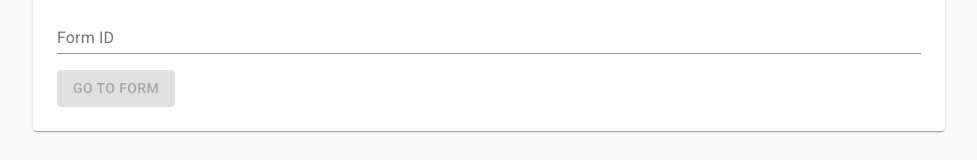
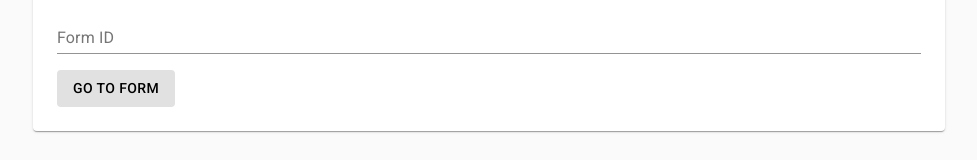
Before and after one commit to nireo/forms, a React (Create React App) app in the folder client/: page / in a window 1280 px wide. Both pictures are taken after a click on the button "Answer form". Shown: the part 226-386 px from the top of the page, without its empty margins (151-1128 px from the left). Built offline with nearby package versions, Linux system fonts and the light colour scheme.

Commit message:
made loading form from server

```diff
--- a/client/src/components/Create/TestView.tsx
+++ b/client/src/components/Create/TestView.tsx
@@ -1,42 +1,43 @@
-import React, { useState, useEffect } from 'react';
-import Paper from '@material-ui/core/Paper';
-import { makeStyles, Theme } from '@material-ui/core/styles';
-import Container from '@material-ui/core/Container';
-import { FormInput } from './FormInput';
-import { NewQuestion } from './NewQuestion';
-import { Question } from '../../interfaces/Question';
+import React, { useState, useEffect } from "react";
+import Paper from "@material-ui/core/Paper";
+import { makeStyles, Theme } from "@material-ui/core/styles";
+import Container from "@material-ui/core/Container";
+import { FormInput } from "./FormInput";
+import { NewQuestion } from "./NewQuestion";
+import { Question } from "../../interfaces/Question";
 import {
   addQuestion,
   removeQuestion,
   clearQuestions,
   updateQuestion,
   initQuestions
-} from '../../store/create/reducer';
-import { connect } from 'react-redux';
-import { AppState } from '../../store';
-import uuidv4 from 'uuid/v4';
-import Grid from '@material-ui/core/Grid';
-import EditIcon from '@material-ui/icons/Edit';
-import CloseIcon from '@material-ui/icons/Close';
-import IconButton from '@material-ui/core/IconButton';
-import EditQuestion from './EditQuestion';
-import TextField from '@material-ui/core/TextField';
-import Button from '@material-ui/core/Button';
-import { setNotification } from '../../store/notification/reducer';
-import { Notification as NotificationInterface } from '../../interfaces/Notification';
-import { AnswerMain } from '../Answer/AnswerMain';
-import Notification from '../Layout/Notification';
-import DeleteIcon from '@material-ui/icons/Delete';
+} from "../../store/create/reducer";
+import { connect } from "react-redux";
+import { AppState } from "../../store";
+import uuidv4 from "uuid/v4";
+import Grid from "@material-ui/core/Grid";
+import EditIcon from "@material-ui/icons/Edit";
+import CloseIcon from "@material-ui/icons/Close";
+import IconButton from "@material-ui/core/IconButton";
+import EditQuestion from "./EditQuestion";
+import TextField from "@material-ui/core/TextField";
+import Button from "@material-ui/core/Button";
+import { setNotification } from "../../store/notification/reducer";
+import { Notification as NotificationInterface } from "../../interfaces/Notification";
+import { AnswerMain } from "../Answer/AnswerMain";
+import Notification from "../Layout/Notification";
+import DeleteIcon from "@material-ui/icons/Delete";
+import { getForm } from "../../services/form.service";
 
 const useStyles = makeStyles((theme: Theme) => ({
   layout: {
-    width: 'auto',
+    width: "auto",
     marginLeft: theme.spacing(2),
     marginRight: theme.spacing(2),
     [theme.breakpoints.up(600 + theme.spacing(2) * 2)]: {
       width: 600,
-      marginLeft: 'auto',
-      marginRight: 'auto'
+      marginLeft: "auto",
+      marginRight: "auto"
     }
   },
   paper: {
@@ -64,18 +65,32 @@ type Props = {
 
 const TestView: React.FC<Props> = props => {
   const classes = useStyles(props);
-  const [title, setTitle] = useState<string>('Untitled Form');
-  const [description, setDescription] = useState<string>('');
+  const [form, setForm] = useState<any>(null);
+  const [title, setTitle] = useState<string>("Untitled Form");
+  const [description, setDescription] = useState<string>("");
   const [selected, setSelected] = useState<Question | null>(null);
   const [preview, setPreview] = useState<boolean>(false);
 
   // used for initially loading all questions
   const [initial, setInitial] = useState<boolean>(false);
 
+  const loadForm = async () => {
+    const form = await getForm(props.id);
+    return form;
+  };
+
   useEffect(() => {
     if (initial === false) {
       props.initQuestions(props.id);
       setInitial(true);
+    }
+
+    if (form === null) {
+      loadForm().then((response: any) => {
+        setForm(response.form);
+        setTitle(response.form.title);
+        setDescription(response.form.description);
+      });
     }
   }, [initial, props]);
 
@@ -83,7 +98,7 @@ const TestView: React.FC<Props> = props => {
     const uuid: string = uuidv4();
     const templateQuestion: Question = {
       required: false,
-      question: 'untitled question',
+      question: "untitled question",
       answerType: 2,
       answers: [],
       temp_uuid: uuid,
@@ -147,16 +162,16 @@ const TestView: React.FC<Props> = props => {
     <div>
       <Notification />
       {!preview && (
-        <Container maxWidth="md" style={{ marginTop: '0' }}>
+        <Container maxWidth="md" style={{ marginTop: "0" }}>
           <Paper className={classes.paper}>
             <input
               value={title}
               onChange={({ target }) => setTitle(target.value)}
               style={{
-                border: 'none',
-                fontSize: '36px',
-                fontFamily: 'Roboto',
-                width: '100%'
+                border: "none",
+                fontSize: "36px",
+                fontFamily: "Roboto",
+                width: "100%"
               }}
               placeholder="Title..."
               maxLength={50}
@@ -167,13 +182,16 @@ const TestView: React.FC<Props> = props => {
               value={description}
               setValue={setDescription}
             />
+            <div>
               <Button
                 onClick={() => setPreview(true)}
                 variant="contained"
-              style={{ color: 'white', backgroundColor: '#ff9999' }}
+                style={{ color: "white", backgroundColor: "#ff9999" }}
               >
                 Preview
               </Button>
+              {}
+            </div>
             {props.create.map((q: Question) => (
               <Grid container spacing={1}>
                 <Grid item xs={1}>
@@ -181,7 +199,7 @@ const TestView: React.FC<Props> = props => {
                     <IconButton
                       aria-label="close"
                       component="span"
-                      style={{ marginTop: '2rem', color: '#ff9999' }}
+                      style={{ marginTop: "2rem", color: "#ff9999" }}
                       onClick={() => setSelected(null)}
                     >
                       <CloseIcon />
@@ -191,7 +209,7 @@ const TestView: React.FC<Props> = props => {
                     <IconButton
                       aria-label="edit"
                       component="span"
-                      style={{ marginTop: '2rem', color: '#ff9999' }}
+                      style={{ marginTop: "2rem", color: "#ff9999" }}
                       onClick={() => findAndSetSelected(q.temp_uuid)}
                     >
                       <EditIcon />
@@ -200,7 +218,7 @@ const TestView: React.FC<Props> = props => {
                   <IconButton
                     aria-label="remove"
                     component="span"
-                    style={{ color: '#ff9999' }}
+                    style={{ color: "#ff9999" }}
                     onClick={() => removeQuestion(q.temp_uuid)}
                   >
                     <DeleteIcon />
@@ -216,20 +234,20 @@ const TestView: React.FC<Props> = props => {
                     </div>
                   )}
                   {selected !== q && (
-                    <div style={{ marginTop: '2rem' }}>
+                    <div style={{ marginTop: "2rem" }}>
                       <TextField
                         disabled
                         id="standard-disabled"
                         label="Question"
                         defaultValue={q.question}
-                        style={{ width: '100%' }}
+                        style={{ width: "100%" }}
                       />
                     </div>
                   )}
                 </Grid>
               </Grid>
             ))}
-            <div style={{ textAlign: 'center', marginTop: '2rem' }}>
+            <div style={{ textAlign: "center", marginTop: "2rem" }}>
               <NewQuestion newQuestion={newQuestion} />
             </div>
           </Paper>
--- a/client/src/components/Layout/GoBack.tsx
+++ b/client/src/components/Layout/GoBack.tsx
@@ -3,10 +3,14 @@ import { Link } from "react-router-dom";
 import IconButton from "@material-ui/core/IconButton";
 import ArrowBackIcon from "@material-ui/icons/ArrowBack";
 
-export const GoBack: React.FC = () => {
+type Props = {
+  goMain?: boolean;
+};
+
+export const GoBack: React.FC<Props> = ({ goMain }) => {
   return (
     <div>
-      <Link to="/">
+      <Link to={`/${goMain === undefined ? "" : "main"}`}>
         <IconButton component="span" aria-label="go-back">
           <ArrowBackIcon />
         </IconButton>
--- a/client/src/components/User/Settings.tsx
+++ b/client/src/components/User/Settings.tsx
@@ -10,6 +10,7 @@ import Button from "@material-ui/core/Button";
 import { removeUser } from "../../store/user/reducer";
 import TextField from "@material-ui/core/TextField";
 import { updatePassword as s_updatePassword } from "../../services/user.service";
+import { GoBack } from "../Layout/GoBack";
 
 type Props = {
   user: User;
@@ -68,6 +69,7 @@ const Settings: React.FC<Props> = props => {
   return (
     <Container maxWidth="md">
       <Paper className={classes.paper}>
+        <GoBack goMain={true} />
         <Typography variant="h4">Settings</Typography>
         <hr />
         <div style={{ marginTop: "2rem" }}>
--- a/client/src/components/Welcome/ChooseAction.tsx
+++ b/client/src/components/Welcome/ChooseAction.tsx
@@ -17,6 +17,14 @@ const useStyles = makeStyles((theme: Theme) => ({
       marginTop: theme.spacing(6),
       marginBottom: theme.spacing(6),
       padding: theme.spacing(3)
+    }
+  },
+  root: {
+    "& label.Mui-focused": {
+      color: "#ff9999"
+    },
+    "& .MuiInput-underline:after": {
+      borderBottomColor: "#ff9999"
     }
   }
 }));
@@ -65,15 +73,19 @@ export const ChooseAction: React.FC = props => {
             <div>
               <TextField
                 style={{ width: "100%", marginTop: "1rem" }}
+                className={classes.root}
                 value={formID}
                 onChange={({ target }) => setFormID(target.value)}
                 label="Form ID"
               />
               <Link to={`/${formID}`} style={{ textDecoration: "none" }}>
                 <Button
-                  style={{ marginTop: "1rem" }}
+                  style={{
+                    marginTop: "1rem",
+                    backgroundColor: `${formID === "" ? "#e1e1e1" : "#ff9999"}`,
+                    color: `${formID === "" ? "black" : "white"}`
+                  }}
                   variant="contained"
-                  color="primary"
                   disabled={formID === ""}
                 >
                   Go to form
```
Lines whose indentation alone changed are shown as unchanged.
